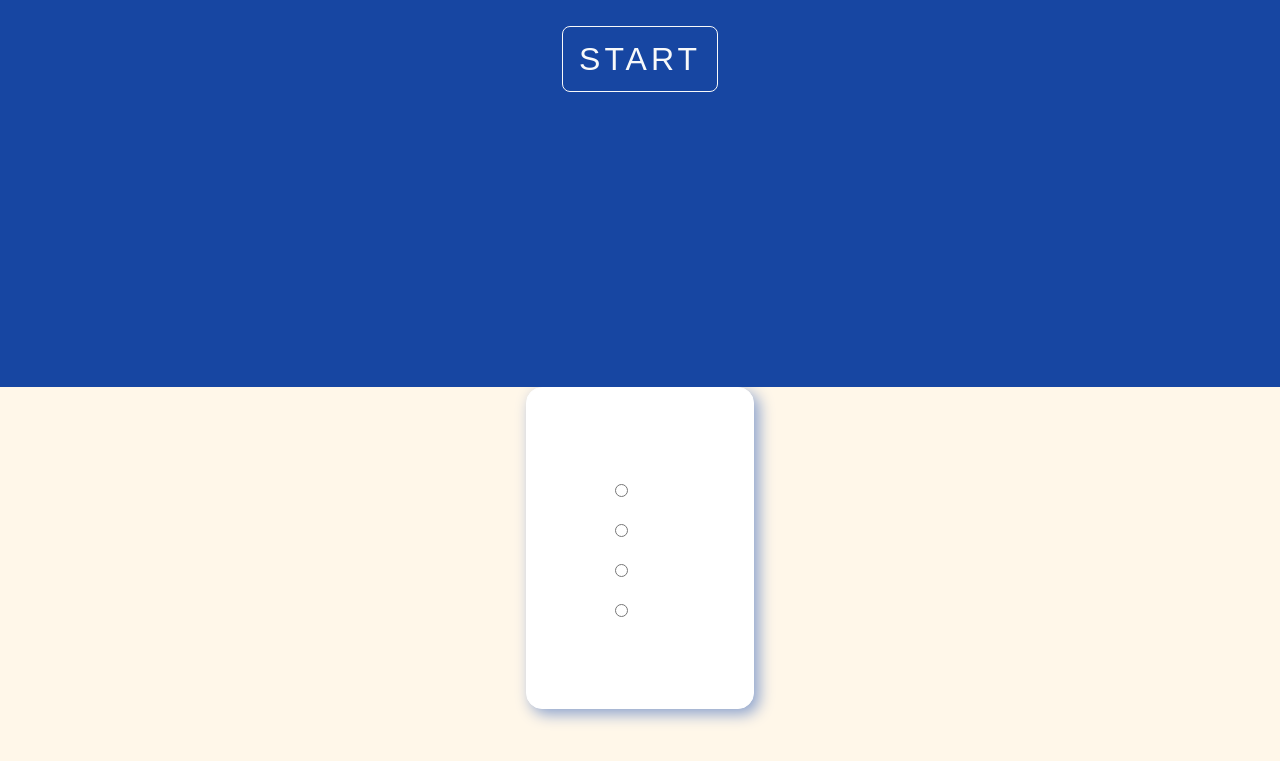
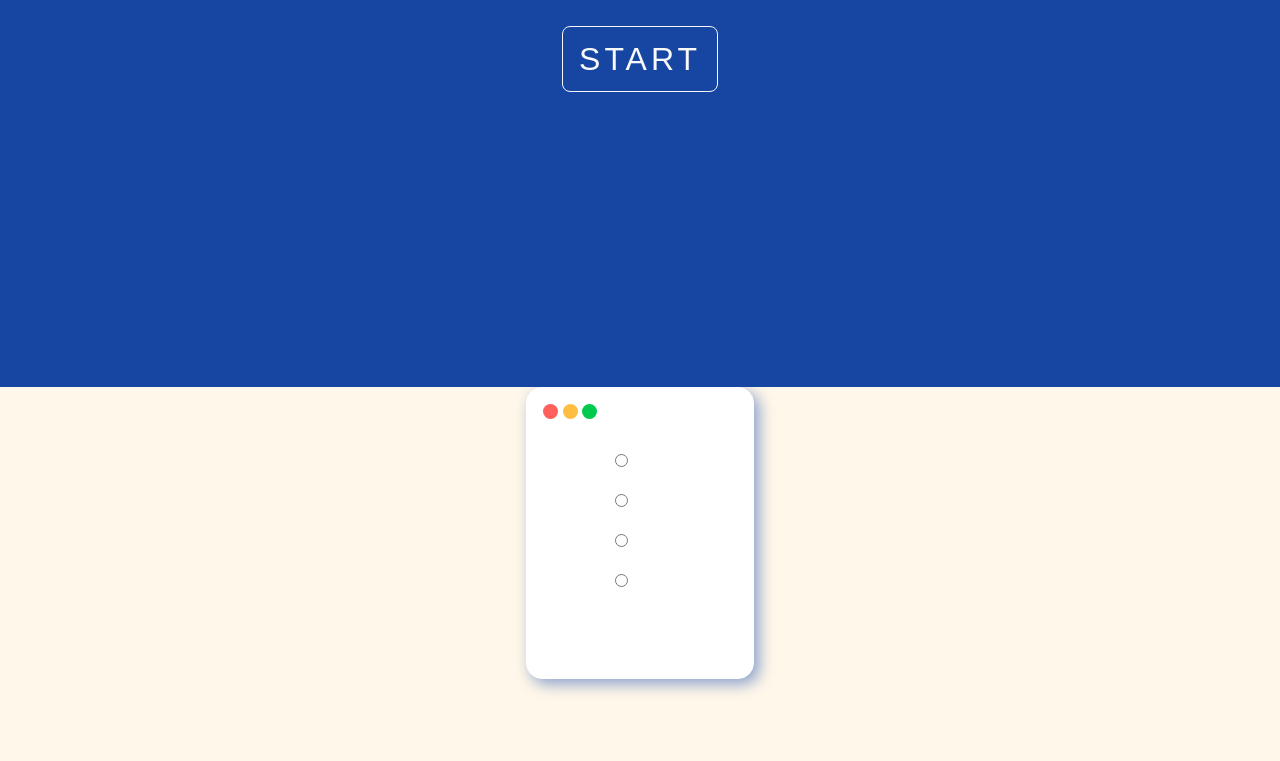
Before and after one commit to abhisheksharmayt/quizmaster, a plain HTML site: page index.html in a window 1280 px wide. Shown: the part 413-1174 px from the top of the page. Drawn offline with nearby package versions, Linux system fonts and the light colour scheme.

Commit message:
apple circles added

```diff
--- a/index.html
+++ b/index.html
@@ -23,9 +23,15 @@
         <p class="startup" style="display: block;">JavaScript Quiz</p>
         <button class="btn btn-lg btn-outline-light startup" id="startup-btn">START</button>
     </div>
-    <main>
-        <h1 id="question"></h1>
+    <!-- <main> -->
+    <div id="main-div">
+        <div id="apple">
+            <div id="red"></div>
+            <div id="yellow"></div>
+            <div id="green"></div>
+        </div>
         <form action="">
+            <h1 id="question"></h1>
             <div class="options-div">
                 <input class="form-radio-input" type="radio" name="check" id="option1">
                 <label class="form-radio-label" for="option1" id="first"></label>
@@ -46,11 +52,12 @@
         <div>
             <span id="scoreBoard" style="display: none;"></span>
         </div>
-    </main>
+    </div>
+    <!-- </main> -->
 
     <footer>
         <div id="progress-div">
-            <p id="progress">1/2</p>
+            <p id="progress">0/0</p>
         </div>
         <div>
             <button class="btn btn-lg btn-light" id="reset" style="display: none;">RESTART</button>
--- a/index.js
+++ b/index.js
@@ -12,12 +12,10 @@ const progress = document.getElementById('progress');
 const question = document.getElementById('question');
 const form = document.querySelector('form');
 
-let submit = false;
 let currentQuestion = 0;
 let score = 0;
 
 // window.onload = () => {
-//     optionMap.clear();
 //     showNextQuestion();
 //     setAttemptedAnswer();
 //     restartButton.style.display = "none";
--- a/style.css
+++ b/style.css
@@ -140,13 +140,17 @@ body {
     background-color: #FFF7E9;
 }
 
-main {
-    padding: 4rem;
-    margin: 0 10rem 4rem;
+#main-div {
+    padding: 1rem 1rem 4rem 1rem;
+    margin: 0 8rem 4rem;
     border: 1px solid white;
     border-radius: 1rem;
     background-color: white;
     box-shadow: 5px 5px 15px #89a0cd;
+}
+
+form {
+    margin: 0 3rem;
 }
 
 h1 {
@@ -211,6 +215,7 @@ span {
     font-size: 3rem;
     font-weight: 600;
     width: 100%;
+    padding: 0 2rem;
     margin: 4rem 0 2rem 0;
     color: #FF731D;
 }
@@ -243,3 +248,29 @@ p.startup{
     height: 100vh;
     width: 100vw;
 }
+
+#apple{
+    margin-bottom: 2rem;
+}
+
+#red{
+    display: inline-block;
+    height: 15px;
+    width: 15px;
+    border-radius: 100px;
+    background-color: #FF605C;
+}
+#yellow{
+    display: inline-block;
+    height: 15px;
+    width: 15px;
+    border-radius: 100px;
+    background-color: #FFBD44;
+}
+#green{
+    display: inline-block;
+    height: 15px;
+    width: 15px;
+    border-radius: 100px;
+    background-color: #00CA4E;
+}
```
